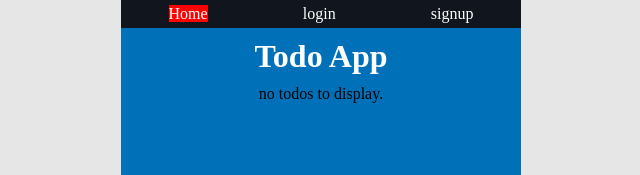
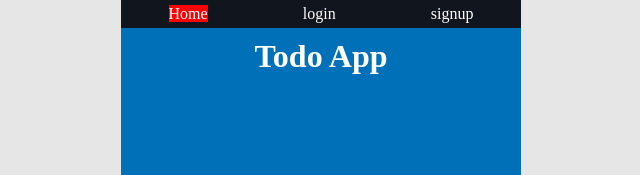
Before and after one commit to jaba-dev/mern-todo-app-frontend, a React (Create React App) app: page / in a window 1280 px wide. Shown: the top 175 px of the page, without its empty margins (319-959 px from the left). Built offline with nearby package versions, Linux system fonts and the light colour scheme.

Commit message:
minor update

```diff
--- a/src/pages/Home.js
+++ b/src/pages/Home.js
@@ -207,8 +207,10 @@ function Home({ setIsLoggedIn, isLoggedIn }) {
               );
             })}
         </div>
+      ) : isLoggedIn === true ? (
+        <p className="no-todos">no todos to display.</p>
       ) : (
-        <p className="no-todos">no todos to display.</p>
+        ""
       )}
     </div>
   );
```
